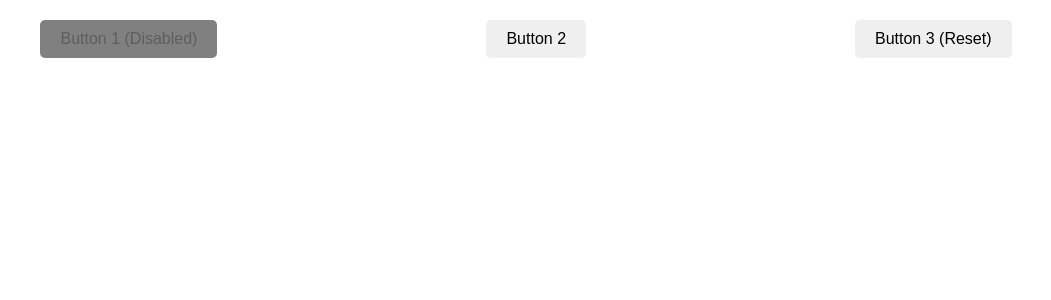
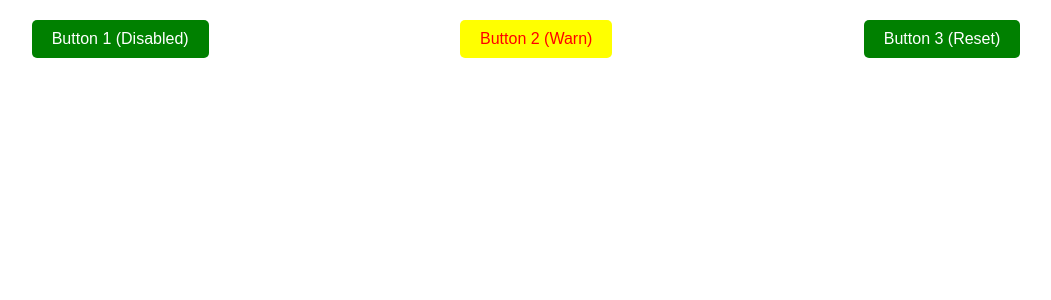
Before and after one commit to rayssssbush/react_labs, a React (Create React App) app in the folder my-app/: page / in a window 1280 px wide. Shown: the top 300 px of the page, without its empty margins (114-1165 px from the left). Built offline with nearby package versions, Linux system fonts and the light colour scheme.

Commit message:
react_71

```diff
--- a/my-app/src/App.js
+++ b/my-app/src/App.js
@@ -8,7 +8,7 @@ const Container = styled.div`
 	margin: 20px;
 `
 
-// Стили для кнопок
+// Стили для кнопок с условным рендерингом
 const Button = styled.button`
 	padding: 10px 20px;
 	font-size: 16px;
@@ -16,11 +16,8 @@ const Button = styled.button`
 	border-radius: 5px;
 	cursor: pointer;
 
-	// Дополнительные стили для заблокированной кнопки
-	&:disabled {
-		background-color: gray;
-		cursor: not-allowed;
-	}
+	background-color: ${props => (props.warn ? 'yellow' : 'green')};
+	color: ${props => (props.warn ? 'red' : 'white')};
 `
 
 function Block() {
@@ -29,8 +26,8 @@ function Block() {
 			{/* Первая кнопка заблокирована */}
 			<Button disabled>Button 1 (Disabled)</Button>
 
-			{/* Вторая кнопка обычная */}
-			<Button>Button 2</Button>
+			{/* Вторая кнопка с пропсом warn */}
+			<Button warn>Button 2 (Warn)</Button>
 
 			{/* Третья кнопка типа reset */}
 			<Button type='reset'>Button 3 (Reset)</Button>
```
